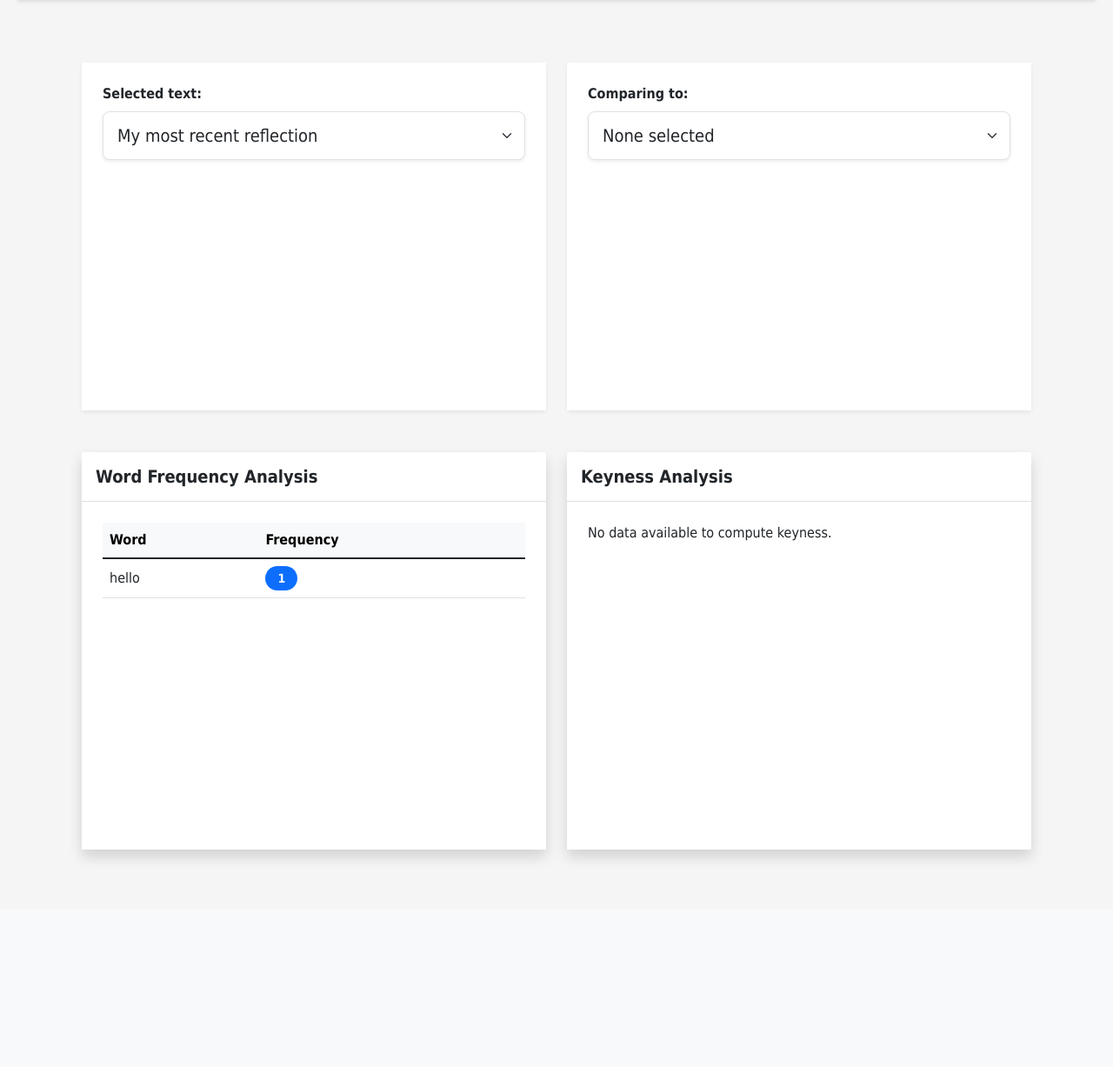
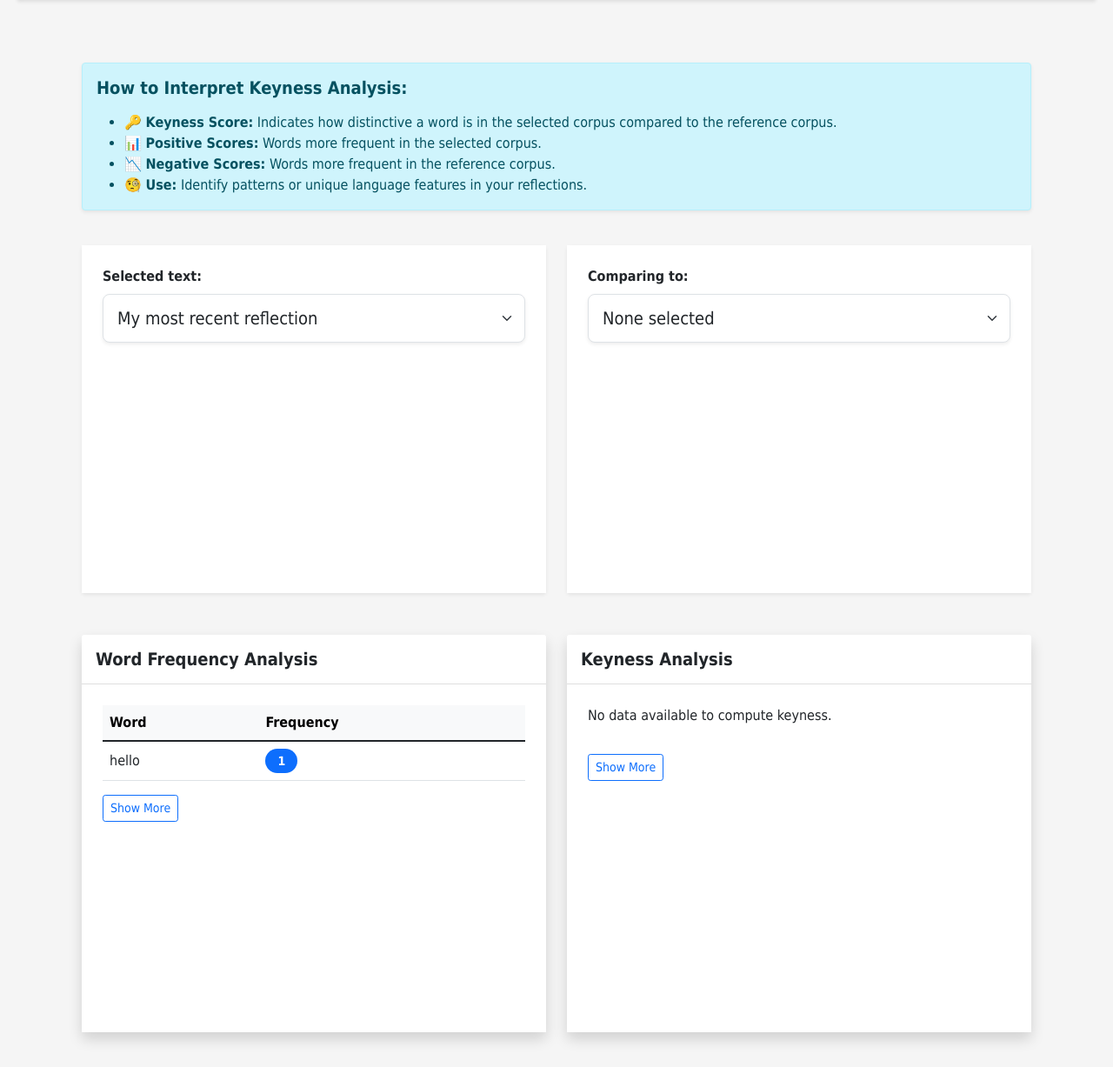
Before and after one commit to Luke5hao/corpus-tool, a Django app: page /analytics/ in a window 1280 px wide. Shown: the part 105-1332 px from the top of the page at 87% size. Before the commit the page ends 1096 px from the top, so only its background shows below. Run offline with Django 4.2, Linux system fonts and the light colour scheme; a user stored in the database is signed in; data comes from the database, SQL or seed files in the repository; both versions use the stored data as it was after the commit.

Commit message:
instructions

```diff
--- a/myproject/home/templates/home/analytics.html
+++ b/myproject/home/templates/home/analytics.html
@@ -2,6 +2,20 @@
 
 {% block content %}
 <div class="container py-5">
+    <!-- Instructions Section -->
+    <div class="row mb-4">
+        <div class="col-md-12">
+            <div class="alert alert-info shadow-sm rounded-lg">
+                <h5 class="fw-bold mb-3">How to Interpret Keyness Analysis:</h5>
+                <ul class="mb-0">
+                    <li>🔑 <strong>Keyness Score:</strong> Indicates how distinctive a word is in the selected corpus compared to the reference corpus.</li>
+                    <li>📊 <strong>Positive Scores:</strong> Words more frequent in the selected corpus.</li>
+                    <li>📉 <strong>Negative Scores:</strong> Words more frequent in the reference corpus.</li>
+                    <li>🧐 <strong>Use:</strong> Identify patterns or unique language features in your reflections.</li>
+                </ul>
+            </div>
+        </div>
+    </div>
     <!-- Target / Reference Corpus Selector Section -->
     <div class="row mb-5">
         <div class="col-md-6 mx-auto">
@@ -39,6 +53,7 @@
         </div>
     </div>
 
+
     <!-- Analysis Cards -->
     <div class="row g-4">
         <div class="col-md-6">
@@ -49,7 +64,7 @@
                 <div class="card-body position-relative">
                     {% if word_frequencies %}
                         <div class="analysis-content">
-                            <table class="table table-hover align-middle mb-0">
+                            <table class="table table-hover align-middle mb-0" id="wordFrequencyTable">
                                 <thead class="table-light">
                                     <tr>
                                         <th scope="col" class="fw-bold">Word</th>
@@ -58,13 +73,14 @@
                                 </thead>
                                 <tbody>
                                     {% for word, count in word_frequencies.items %}
-                                    <tr>
+                                    <tr class="table-row">
                                         <td>{{ word }}</td>
                                         <td><span class="badge bg-primary rounded-pill">{{ count }}</span></td>
                                     </tr>
                                     {% endfor %}
                                 </tbody>
                             </table>
+                            <button class="btn btn-outline-primary btn-sm mt-3" onclick="toggleTableRows('wordFrequencyTable')">Show More</button>
                         </div>
                     {% else %}
                         <div class="empty-state">
@@ -84,9 +100,10 @@
                 <div class="card-body position-relative">
                     {% if keyness_table %}
                         <div class="table-responsive">
-                            <table class="keyness-table">
+                            <table class="keyness-table" id="keynessTable">
                                 {{ keyness_table|safe }}
                             </table>
+                            <button class="btn btn-outline-primary btn-sm mt-3" onclick="toggleTableRows('keynessTable')">Show More</button>
                         </div>
                     {% else %}
                         <div class="empty-state">
```
Also changed, not shown: myproject/db.sqlite3.
